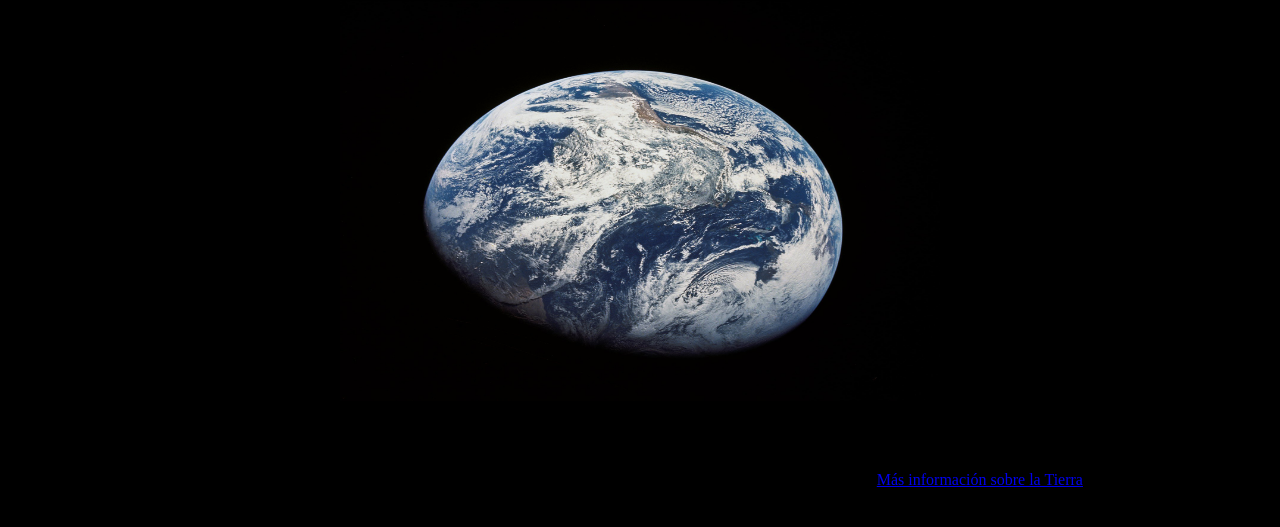
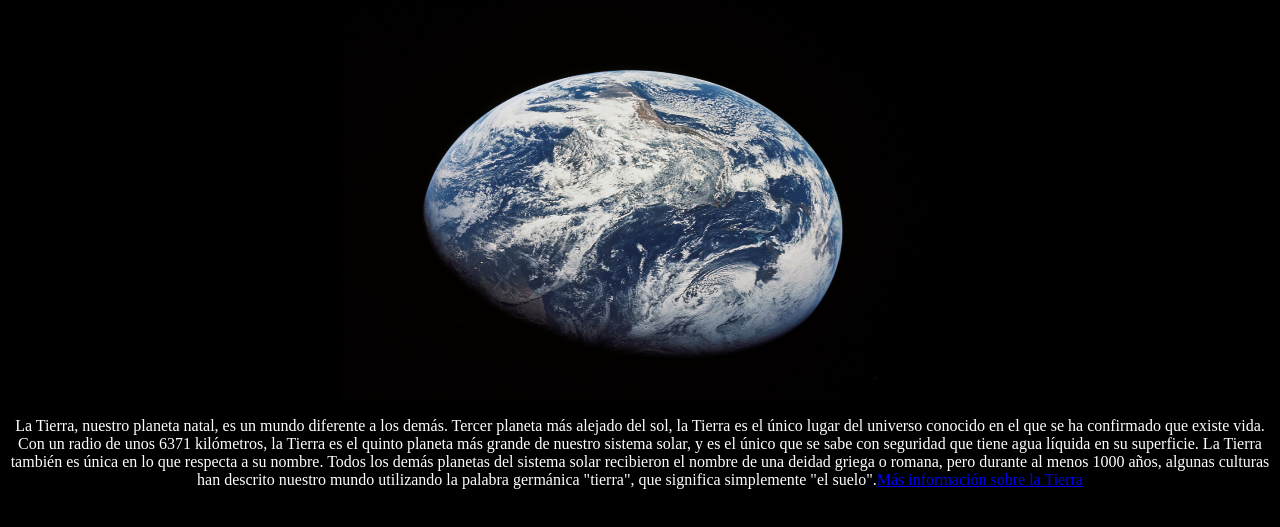
Before and after one commit to frankykevin/Mafer, a plain HTML site: page tierra.html in a window 1280 px wide. Shown: the part 79-606 px from the top of the page. Drawn offline with Linux system fonts and the light colour scheme.

Commit message:
Update tierra.html

```diff
--- a/tierra.html
+++ b/tierra.html
@@ -20,7 +20,7 @@
 <body bgcolor= #000000>
     <h1>Tierra</h1>
     <img src="tierra.jpg" width="600px" height="400px" alt="Tierra">
-    <p>La Tierra, nuestro planeta natal, es un mundo diferente a los demás. Tercer planeta más alejado del sol, la
+    <p style="color: white;">La Tierra, nuestro planeta natal, es un mundo diferente a los demás. Tercer planeta más alejado del sol, la
         Tierra es el único lugar del universo conocido en el que se ha confirmado que existe vida.
 
         Con un radio de unos 6371 kilómetros, la Tierra es el quinto planeta más grande de nuestro sistema solar, y es
```
